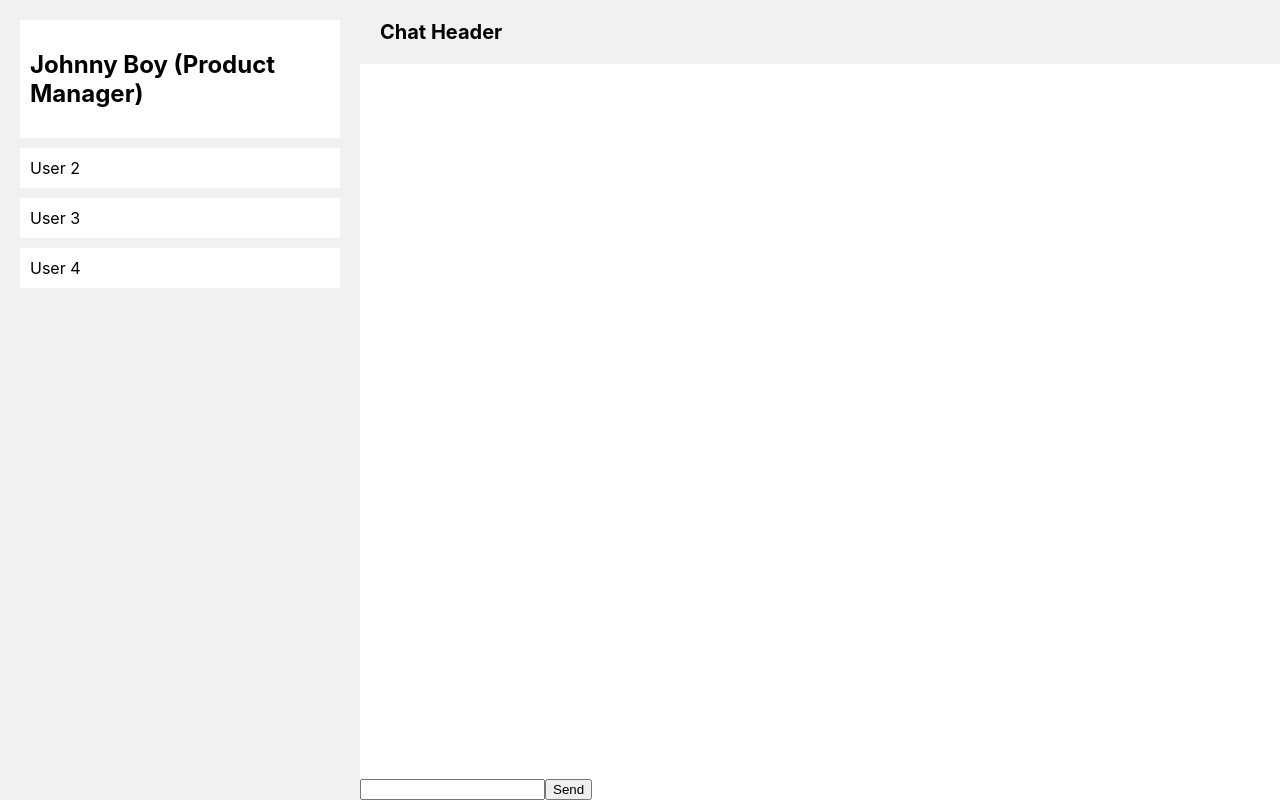
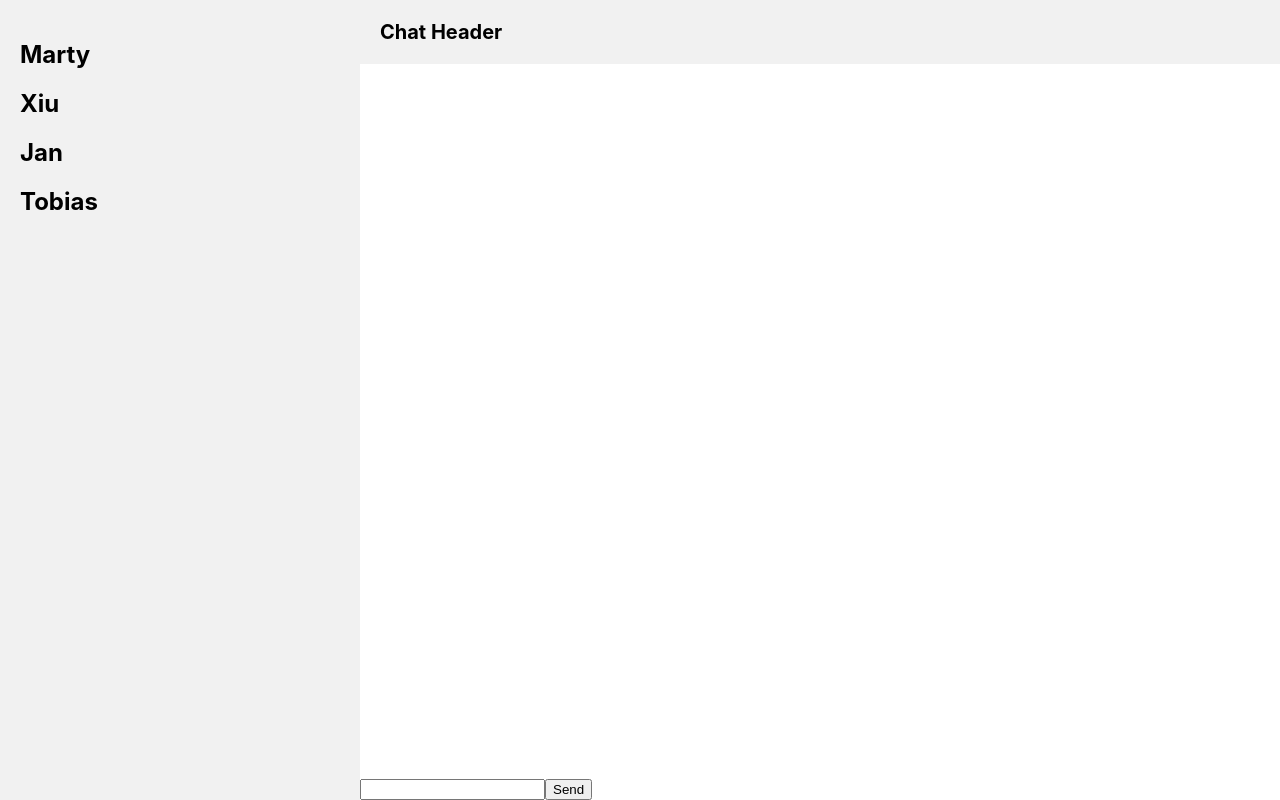
Before and after one commit to connorcodefoot/MyTeam, a React (Create React App) app: page / in a window 1280 px wide. Built offline with nearby package versions, Linux system fonts and the light colour scheme.

Commit message:
Convert static list of teammates to list of components

```diff
--- a/src/ATeamMate.js
+++ b/src/ATeamMate.js
@@ -1,12 +1,9 @@
 import React from 'react';
 
-function ATeamMate() {
+function ATeamMate(props) {
   return (
-    <div>
-      <h2>Johnny Boy (Product Manager)</h2>
-      {/* Add your component content here */}
-    </div>
-  );
+    <h2>{props.name}</h2>
+  )
 }
 
 export default ATeamMate;
--- a/src/App.js
+++ b/src/App.js
@@ -1,14 +1,23 @@
 import React from 'react';
 import { useState } from 'react';
-import ATeamMate from './ATeamMate';
 import './App.css';
+import axios from 'axios';
+
+
+// Components
+import TeamList from './TeamList';
+import ChatThread from './ChatThread';
 import ChatInput from './ChatInput';
-import axios from 'axios';
-import ChatThread from './ChatThread';
+
+
 
 function App() {
 
-  const [messages, setMessages] = useState([]);
+  const [messages, setMessages] = useState([])
+  const [teammates, setTeammate] = useState({
+    selected: 'Marty',
+    all: ['Marty', 'Xiu', 'Jan', 'Tobias']
+  })
 
   function sendInputToAPI (input) {
 
@@ -27,7 +36,7 @@ function App() {
       setMessages((messages) => [...messages,
         {
           id: messages.length + 1,
-          user: 'Johnny Boy',
+          user: teammates.selected,
           text: response.data
         }]
         )
@@ -42,12 +51,9 @@ function App() {
   return (
     <div className="chat-app">
       <div className="chat-app__sidebar">
-        <ul className="chat-app__list">
-          <li className="chat-app__list-item">< ATeamMate /></li>
-          <li className="chat-app__list-item">User 2</li>
-          <li className="chat-app__list-item">User 3</li>
-          <li className="chat-app__list-item">User 4</li>
-        </ul>
+        <div className="chat-app__list">
+          <TeamList teammates={teammates} />
+        </div>
       </div>
       <div className="chat-app__chat-section">
         <div className="chat-app__chat-header">Chat Header</div>
--- a/src/ChatThread.js
+++ b/src/ChatThread.js
@@ -2,7 +2,6 @@ import React from "react";
 
 function ChatThread (props) {
 
-  console.log(props.messages)
     const message = props.messages.map(m => {
       return (
       <div key={m.id}>
--- /dev/null
+++ b/src/TeamList.js
@@ -0,0 +1,16 @@
+import React from "react";
+import ATeamMate from "./ATeamMate";
+
+function TeamList (props) {
+
+  let teamList = props.teammates.all.map((teammate) => {
+    return (
+    <div>
+    <ATeamMate name={teammate}/>
+    </div>
+    )
+  })
+  return <div>{teamList}</div>
+}
+
+export default TeamList
```
